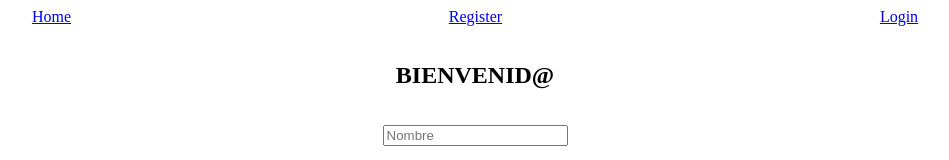
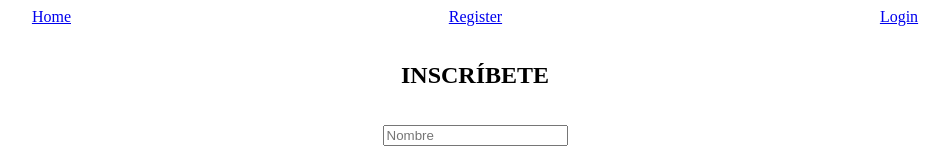
Before and after one commit to JavierMoyaSimo/front_prueba_tecnica, a Vue app: page /register in a window 1280 px wide. Shown: the top 160 px of the page, without its empty margins (165-1114 px from the left). Built offline with nearby package versions, Linux system fonts and the light colour scheme.

Commit message:
feat: Title change

```diff
--- a/src/components/Register.vue
+++ b/src/components/Register.vue
@@ -82,7 +82,7 @@ let registerCorrectly = ref(false);
 
 <template>
     <form @submit.prevent="registerUser" class="form-div">
-        <h2>BIENVENID@ </h2>
+        <h2>INSCRÍBETE </h2>
         <!-- NAME -->
         <div class="form-div">
             <input v-model.trim="user.name" type="text" class="form-control" placeholder="Nombre" required>
```
